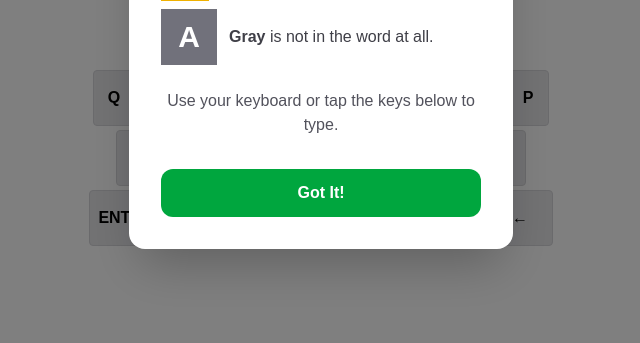
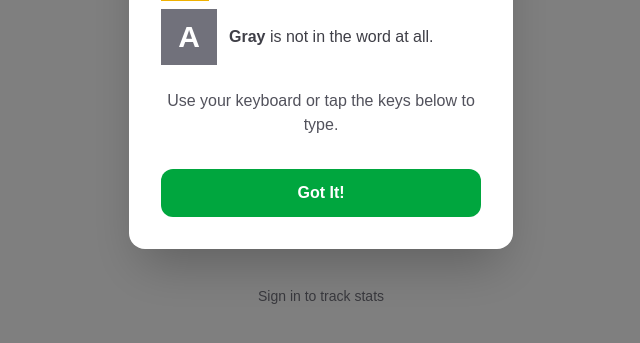
Before and after one commit to hydratypelvl/Spellio, a Next.js app: page / in a window 1280 px wide. Shown: the part 433-776 px from the top of the page, without its empty margins (319-959 px from the left). Built offline with nearby package versions, Linux system fonts and the light colour scheme; no server answers.

Commit message:
fix: keyboard always fits viewport, add sign-in to track stats prompt

```diff
--- a/src/app/page.tsx
+++ b/src/app/page.tsx
@@ -329,6 +329,15 @@ export default function Home() {
           keyStates={getKeyboardState(gameState.board)}
           disabled={gameState.gameOver}
         />
+
+        {!session?.user && (
+          <Link
+            href="/signin"
+            className="text-sm text-zinc-500 dark:text-zinc-400 hover:text-green-600 dark:hover:text-green-400 transition-colors mt-2"
+          >
+            Sign in to track stats
+          </Link>
+        )}
       </main>
     </div>
   );
--- a/src/components/GameOverModal.tsx
+++ b/src/components/GameOverModal.tsx
@@ -2,6 +2,7 @@
 
 import { useState } from "react";
 import { useSession } from "next-auth/react";
+import Link from "next/link";
 
 interface Stats {
   totalGames: number;
@@ -84,7 +85,7 @@ export default function GameOverModal({
           )}
         </div>
 
-        {session?.user && (
+        {session?.user ? (
           <div className="mb-6">
             <h3 className="text-sm font-semibold text-zinc-500 dark:text-zinc-400 uppercase tracking-wider mb-3">Your Stats</h3>
             <div className="grid grid-cols-4 gap-3 text-center">
@@ -107,6 +108,15 @@ export default function GameOverModal({
                 <div className="text-xs text-zinc-500 dark:text-zinc-400">Max Streak</div>
               </div>
             </div>
+          </div>
+        ) : (
+          <div className="mb-6 text-center">
+            <Link
+              href="/signin"
+              className="text-sm text-zinc-500 dark:text-zinc-400 hover:text-green-600 dark:hover:text-green-400 transition-colors"
+            >
+              Sign in to track stats
+            </Link>
           </div>
         )}
 
--- a/src/components/Keyboard.tsx
+++ b/src/components/Keyboard.tsx
@@ -44,7 +44,7 @@ export default function Keyboard({
   };
 
   return (
-    <div className="flex flex-col gap-[3px] sm:gap-1" role="group" aria-label="Keyboard">
+    <div className="flex flex-col gap-[3px] sm:gap-1 w-full" role="group" aria-label="Keyboard">
       {ROWS.map((row, rowIndex) => (
         <div key={rowIndex} className="flex justify-center gap-[3px] sm:gap-1">
           {row.map((key) => {
@@ -56,7 +56,7 @@ export default function Keyboard({
                 onMouseDown={(e) => e.preventDefault()}
                 disabled={disabled}
                 className={`h-[46px] sm:h-14 rounded-[4px] flex items-center justify-center border transition-colors duration-200 text-[13px] sm:text-base font-semibold select-none ${
-                  isSpecial ? "px-1.5 sm:px-2 min-w-[46px] sm:min-w-[65px]" : "w-[38px] sm:w-[42px]"
+                  isSpecial ? "flex-[1.3] min-w-0" : "flex-1 min-w-0"
                 } ${stateStyles[keyStates[key] || "empty"]}`}
                 aria-label={key === "BACKSPACE" ? "Backspace" : key === "ENTER" ? "Enter" : key}
               >
```
